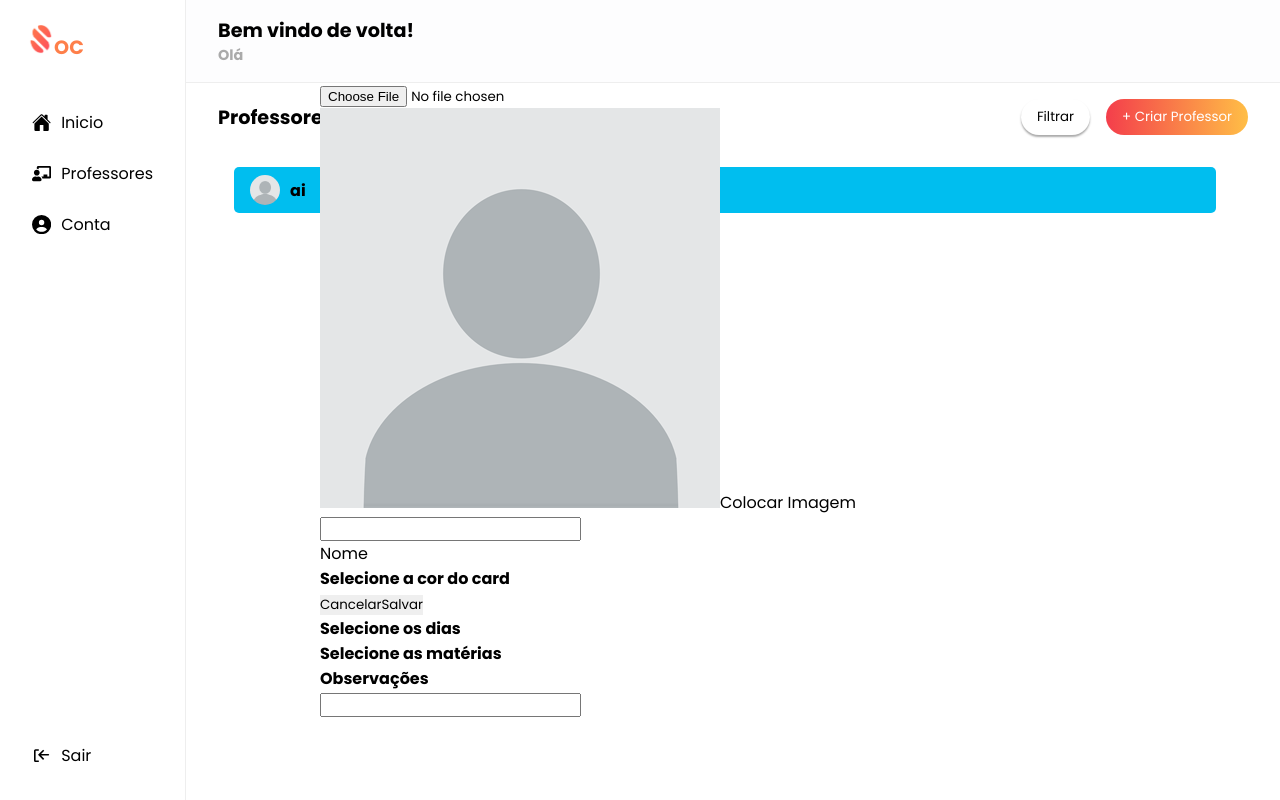
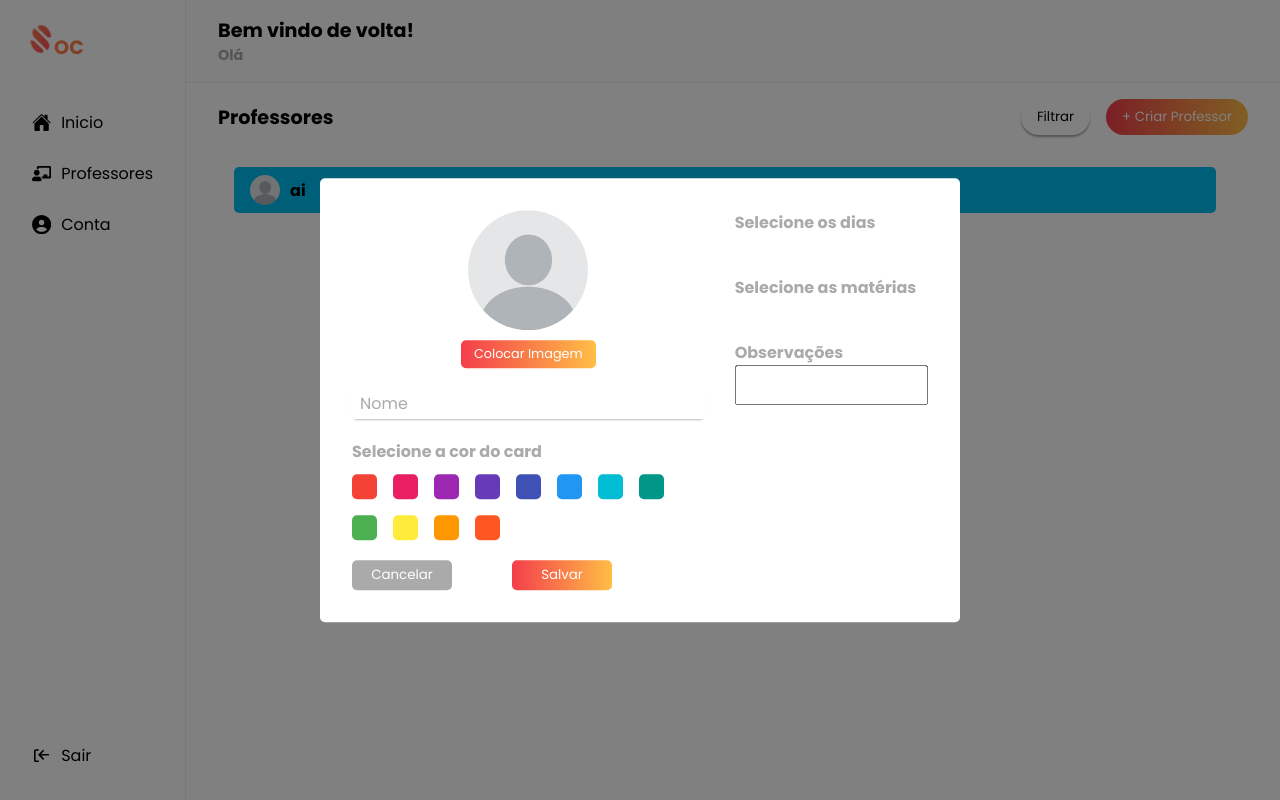
Before and after one commit to Arthur-Ruas/Sistema-Organizacional-de-Cronogramas, a React (Create React App) app in the folder client/: page /teachers in a window 1280 px wide. Both pictures are taken after a click on the button "+ Criar Professor". Built offline with nearby package versions, Linux system fonts and the light colour scheme.

Commit message:
Arthur: Função para abrir e fechar o modal de professores

```diff
--- a/client/src/components/CreateTeacher/CreateTeacher.jsx
+++ b/client/src/components/CreateTeacher/CreateTeacher.jsx
@@ -2,7 +2,7 @@ import React, { useEffect, useState } from 'react'
 
 import Image from '../../assets/profile.png'
 
-const CreateTeacher = ({show}) => {
+const CreateTeacher = ({showModal, closeModal}) => {
 
     {/*Carregar imagem no card*/ }
     const [file, setFile] = useState(Image)
@@ -23,7 +23,7 @@ const CreateTeacher = ({show}) => {
     const [colorCard, setColorCard] = useState(null);
 
   return (
-    <div className="form-teacher" style={{ border: `5px solid ${colorCard}`, display: `${show}` }}>
+    <div className="form-teacher" style={{ border: `5px solid ${colorCard}`, display: showModal}}>
         <form>
           <div className='form-teacher__esquerdo'>
             <div className='form-teacher__input-foto'>
@@ -51,7 +51,7 @@ const CreateTeacher = ({show}) => {
               </div>
             </div>
             <div className='form-teacher__btns'>
-              <button className='form-teacher__btns__cancelar' type='button'>Cancelar</button>
+              <button className='form-teacher__btns__cancelar' type='button' onClick={() => closeModal()}>Cancelar</button>
               <button className='form-teacher__btns__submit' type='submit'>Salvar</button>
             </div>
           </div>
--- a/client/src/components/TeacherSearch/TeacherSearch.jsx
+++ b/client/src/components/TeacherSearch/TeacherSearch.jsx
@@ -1,17 +1,7 @@
 import React, { useState } from 'react';
 import TeacherCard from '../TeacherCard/TeacherCard';
-import CreateTeacher from '../CreateTeacher/CreateTeacher';
 
-const TeacherSearch = () => {
-
-    const [show, setShow] = useState("none")
-
-    function showHidden(){
-        setShow("block")
-        if(show == "block"){
-            setShow("none")
-        }
-    }
+const TeacherSearch = ({openModal}) => {
 
   return (
     <div className='teacher__content'>
@@ -21,16 +11,14 @@ const TeacherSearch = () => {
             </div>
             <div className='teacher__search__direito'>
                 <button className='teacher__search__button-filtro'>Filtrar</button>
-                <button className='teacher__search__button-criar' onClick={showHidden}
+                <button className='teacher__search__button-criar' onClick={() => openModal()}
                 >+ Criar Professor</button>
             </div>
         </div>
         <div className='teacher__wrapper'>
             <TeacherCard teacherCardColor="#00beef" teacherName={"ai"}/>
         </div>
-        <CreateTeacher show={show}/>
     </div>
-
   )
 }
 
--- a/client/src/pages/Teachers/Teachers.jsx
+++ b/client/src/pages/Teachers/Teachers.jsx
@@ -1,18 +1,36 @@
-import React from 'react';
+import React, { useState } from 'react';
 
 import Aside from '../../components/Aside/Aside';
 import Header from '../../components/Header/Header';
 import TeacherSearch from '../../components/TeacherSearch/TeacherSearch';
+import CreateTeacher from '../../components/CreateTeacher/CreateTeacher';
 
-const Teachers = () => {
+const Teachers = ({}) => {
+
+  const [modalState,setModalState] = useState("brightness(100%)");
+  const [modalOpen, setModalOpen] = useState("none")
+
+  function handleState() {
+      setModalState("brightness(50%)");
+      setModalOpen("block")
+
+      if(modalState == "brightness(50%)"){
+        setModalState("brightness(100%)")
+        setModalOpen("none")
+      }
+  }
+
   return (
-    <div className='teachers'>
-        <Aside />
-        <div className="container">
-          <Header />
-          <TeacherSearch/>
-        </div>
-    </div>
+    <>
+      <div className='teachers' style={{filter: modalState}}>
+          <Aside />
+          <div className="container">
+            <Header />
+            <TeacherSearch openModal = {handleState}/>
+          </div>
+      </div>
+      <CreateTeacher showModal={modalOpen} closeModal = {handleState}/>
+    </>
   )
 }
 
--- a/client/src/styles/css/styles.css
+++ b/client/src/styles/css/styles.css
@@ -23,6 +23,11 @@ button {
 
 .bg-transparent {
   background-color: transparent;
+}
+
+.container {
+  background-color: #fff;
+  width: 100%;
 }
 
 /*SCSS Utilities*/
@@ -216,9 +221,6 @@ button {
   min-height: 100vh;
   display: flex;
 }
-.home .container {
-  width: 100%;
-}
 
 .teachers {
   min-height: 100vh;
@@ -303,10 +305,6 @@ button {
   min-height: 100vh;
   display: flex;
 }
-.teacher .container {
-  background-color: #fdfdfe;
-  width: 100%;
-}
 .teacher__content {
   display: flex;
   flex-direction: column;
@@ -350,9 +348,173 @@ button {
 
 .form-teacher {
   position: absolute;
-  top: 50%;
+  top: 50vh;
   left: 50%;
   transform: translate(-50%, -50%);
+  background-color: #fff;
+  padding: 2rem 2rem;
+  border-radius: 5px;
+  z-index: 1000;
+}
+.form-teacher > form {
+  display: flex;
+  gap: 30px;
+}
+.form-teacher .select-text {
+  color: #aaa;
+}
+.form-teacher__esquerdo {
+  display: flex;
+  flex-direction: column;
+  gap: 20px;
+}
+.form-teacher__input-foto {
+  display: flex;
+  align-items: center;
+  justify-content: center;
+  flex-direction: column;
+  gap: 10px;
+}
+.form-teacher__input-foto input[type=file] {
+  display: none;
+}
+.form-teacher__input-foto label {
+  background: linear-gradient(to left, #ffbe46, #f43e4b);
+  color: #fff;
+  padding: 0.3rem 0.8rem;
+  border-radius: 5px;
+  font-size: 0.8rem;
+  cursor: pointer;
+}
+.form-teacher__input-foto img {
+  height: 120px;
+  width: 120px;
+  border-radius: 50%;
+}
+.form-teacher__input {
+  position: relative;
+  width: 100%;
+  padding: 0.2rem 0.5rem;
+  box-shadow: 0 3px 3px -3px #444;
+}
+.form-teacher__input input {
+  width: 100%;
+  border: none;
+  font-size: 1rem;
+}
+.form-teacher__input input:focus {
+  outline: none;
+}
+.form-teacher__input input:valid + p {
+  transform: translateY(-160%);
+  font-size: 0.8rem;
+}
+.form-teacher__placeholder {
+  position: absolute;
+  top: 50%;
+  transform: translateY(-50%);
+  color: #aaa;
+  pointer-events: none;
+}
+.form-teacher__select-cores {
+  display: flex;
+  flex-direction: column;
+  gap: 10px;
+}
+.form-teacher__select-cores__wrapper {
+  display: flex;
+  flex-wrap: wrap;
+  gap: 1rem;
+}
+.form-teacher__select-cores__items {
+  height: 25px;
+  width: 25px;
+  border-radius: 5px;
+  cursor: pointer;
+}
+.form-teacher__select-cores__items:hover {
+  transform: translateY(-3px);
+}
+.form-teacher__btns {
+  width: 100%;
+  display: flex;
+  gap: 60px;
+}
+.form-teacher__btns button {
+  width: 100px;
+  padding: 0.3rem 0;
+  border-radius: 5px;
+}
+.form-teacher__btns button:hover {
+  transform: translateY(-3px);
+}
+.form-teacher__btns__cancelar {
+  background-color: #aaa;
+  color: #fff;
+}
+.form-teacher__btns__submit {
+  background: linear-gradient(to left, #ffbe46, #f43e4b);
+  color: #fff;
+}
+.form-teacher__direito {
+  display: flex;
+  flex-direction: column;
+  gap: 30px;
+}
+.form-teacher__select-dias {
+  display: flex;
+  flex-direction: column;
+  gap: 10px;
+}
+.form-teacher__div-dias {
+  display: flex;
+  gap: 20px;
+}
+.form-teacher__input-dia input[type=checkbox] {
+  display: none;
+}
+.form-teacher__input-dia input[type=checkbox]:checked + label {
+  background: #0197c3;
+  color: #fff;
+  border: 1px solid #0197c3;
+  transition: 0s;
+}
+.form-teacher__input-dia label {
+  color: #fe7f4a;
+  padding: 0.1rem 0.8rem;
+  border: 1px solid #fe7f4a;
+  border-radius: 10px;
+  cursor: pointer;
+}
+.form-teacher__select-materias {
+  display: flex;
+  flex-direction: column;
+  gap: 10px;
+}
+.form-teacher__div-materias {
+  display: flex;
+  flex-wrap: wrap;
+  gap: 10px;
+}
+.form-teacher__input-materias input[type=checkbox] {
+  display: none;
+}
+.form-teacher__input-materias input[type=checkbox]:checked + label {
+  background: #0197c3;
+  color: #fff;
+  border: 1px solid #0197c3;
+  transition: 0s;
+}
+.form-teacher__input-materias label {
+  color: #fe7f4a;
+  padding: 0.1rem 0.8rem;
+  border: 1px solid #fe7f4a;
+  border-radius: 10px;
+  cursor: pointer;
+}
+.form-teacher__observacao input {
+  height: 40px;
+  width: 100%;
 }
 
 /*SCSS Components*/
--- a/client/src/styles/scss/base/global.scss
+++ b/client/src/styles/scss/base/global.scss
@@ -1,9 +1,9 @@
 *{
-    margin: 0;
-    padding: 0;
-    box-sizing: border-box;
-    transition: .3s;
-    font-family: 'Poppins', sans-serif;
+  margin: 0;
+  padding: 0;
+  box-sizing: border-box;
+  transition: .3s;
+  font-family: 'Poppins', sans-serif;
 }
 
 a{
@@ -22,3 +22,8 @@ button{
 .bg-transparent{
   background-color: transparent;
 }
+
+.container{
+  background-color: #fff;
+  width: 100%;
+}
--- a/client/src/styles/scss/layout/createTeach.scss
+++ b/client/src/styles/scss/layout/createTeach.scss
@@ -1,6 +1,210 @@
 .form-teacher{
     position: absolute;
-    top: 50%;
+    top: 50vh;
     left: 50%;
     transform: translate(-50%, -50%);
+    background-color: #fff;
+    padding: 2rem 2rem;
+    border-radius: 5px;
+    z-index: 1000;
+
+    & > form{
+        display: flex;
+        gap: 30px;
+    }
+
+    .select-text{
+        color: $cinzaTexto;
+    }
+
+    &__esquerdo{
+        display: flex;
+        flex-direction: column;
+        gap: 20px;
+    }
+
+    &__input-foto{
+        display: flex;
+        align-items: center;
+        justify-content: center;
+        flex-direction: column;
+        gap: 10px;
+
+        input[type=file]{
+            display: none;
+        }
+
+        label{
+            background: $degrade;
+            color: $corBranco;
+            padding: .3rem .8rem;
+            border-radius: 5px;
+            font-size: .8rem;
+            cursor: pointer;
+        }
+
+        img{
+            height: 120px;
+            width: 120px;
+            border-radius: 50%;
+        }
+    }
+
+    &__input{
+        position: relative;
+        width: 100%;
+        padding: .2rem .5rem;
+        box-shadow: 0 3px 3px -3px $cinzaShadow;
+
+        input{
+            width: 100%;
+            border: none;
+            font-size: 1rem;
+
+            &:focus{
+                outline: none;
+            }
+
+            &:valid + p{
+                transform: translateY(-160%);
+                font-size: .8rem;
+            }
+        }
+    }
+
+    &__placeholder{
+        position: absolute;
+        top: 50%;
+        transform: translateY(-50%);
+        color: $cinzaTexto;
+        pointer-events: none;
+    }
+
+    &__select-cores{
+        display: flex;
+        flex-direction: column;
+        gap: 10px;
+
+        &__wrapper{
+            display: flex;
+            flex-wrap: wrap;
+            gap: 1rem;
+        }
+
+        &__items{
+            height: 25px;
+            width: 25px;
+            border-radius: 5px;
+            cursor: pointer;
+
+            &:hover{
+                transform: translateY(-3px);
+            }
+        }
+    }
+
+    &__btns{
+        width: 100%;
+        display: flex;
+        gap: 60px;
+
+        button{
+            width: 100px;
+            padding: 0.3rem 0;
+            border-radius: 5px;
+
+            &:hover{
+                transform: translateY(-3px);
+            }
+        }
+
+        &__cancelar{
+            background-color: $cinzaTexto;
+            color: $corBranco;
+        }
+
+        &__submit{
+            background: $degrade;
+            color: $corBranco;
+        }
+    }
+
+    &__direito{
+        display: flex;
+        flex-direction: column;
+        gap: 30px;
+    }
+
+    &__select-dias{
+        display: flex;
+        flex-direction: column;
+        gap: 10px;
+    }
+
+    &__div-dias{
+        display: flex;
+        gap: 20px;
+    }
+
+    &__input-dia{
+
+        input[type=checkbox]{
+            display: none;
+        }
+
+        input[type=checkbox]:checked + label{
+            background: $corAzulClaro;
+            color: $corBranco;
+            border: 1px solid $corAzulClaro;
+            transition: 0s;
+        }
+
+        label{
+            color: $corLaranja;
+            padding: .1rem .8rem;
+            border: 1px solid $corLaranja;
+            border-radius: 10px;
+            cursor: pointer;
+        }
+    }
+
+    &__select-materias{
+        display: flex;
+        flex-direction: column;
+        gap: 10px;
+    }
+
+    &__div-materias{
+        display: flex;
+        flex-wrap: wrap;
+        gap: 10px;
+    }
+
+    &__input-materias{
+        input[type=checkbox]{
+            display: none;
+        }
+
+        input[type=checkbox]:checked + label{
+            background: $corAzulClaro;
+            color: $corBranco;
+            border: 1px solid $corAzulClaro;
+            transition: 0s;
+        }
+
+        label{
+            color: $corLaranja;
+            padding: .1rem .8rem;
+            border: 1px solid $corLaranja;
+            border-radius: 10px;
+            cursor: pointer;
+        }
+    }
+
+    &__observacao{
+        input{
+            height: 40px;
+            width: 100%;
+        }
+    }
 }
--- a/client/src/styles/scss/layout/teacherSearch.scss
+++ b/client/src/styles/scss/layout/teacherSearch.scss
@@ -2,11 +2,6 @@
     position: relative;
     min-height: 100vh;
     display: flex;
-
-    .container{
-        background-color: $cinza;
-        width: 100%;
-    }
 
     &__content{
         display: flex;
--- a/client/src/styles/scss/pages/home.scss
+++ b/client/src/styles/scss/pages/home.scss
@@ -2,8 +2,4 @@
     position: relative;
     min-height: 100vh;
     display: flex;
-
-    .container{
-        width: 100%;
-    }
 }
```
Also changed, not shown: 1 other file (tests, documents, lock files or other folders).
